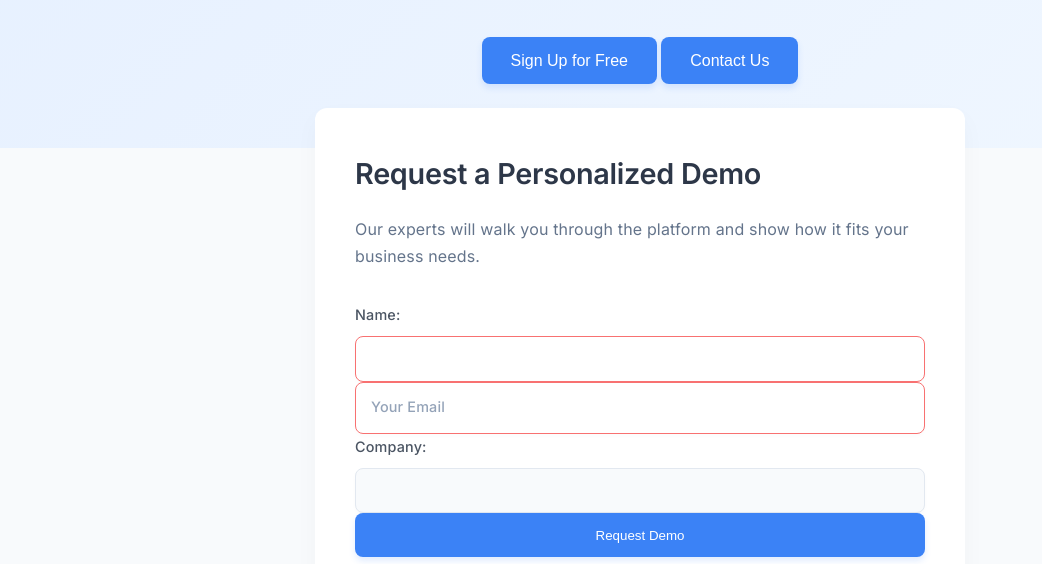
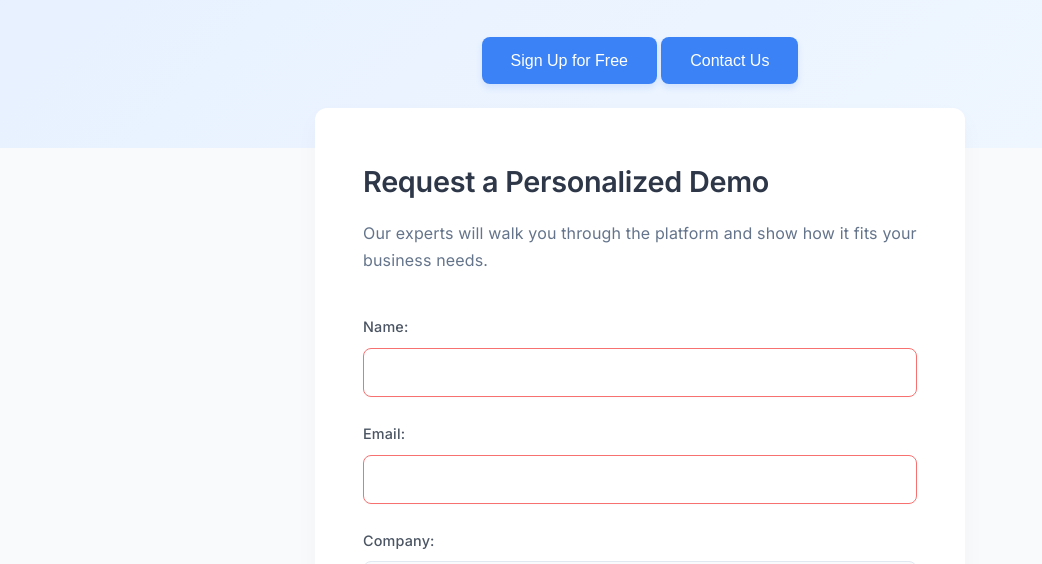
Before and after one commit to cecilialeung05/marketing-funnel-demo, a plain HTML site: page index.html in a window 1280 px wide. Shown: the part 208-772 px from the top of the page, without its empty margins (0-1042 px from the left). Drawn offline with Linux system fonts and the light colour scheme.

Commit message:
make minor spacing adjustments

```diff
--- a/index.html
+++ b/index.html
@@ -29,18 +29,18 @@
             </div>
         </div>
     </div>
+
     <div class="container">
         <h2>Request a Personalized Demo</h2>
         <p>Our experts will walk you through the platform and show how it fits your business needs.</p>
+
 
         <form id="contactForm" class="demo-form">
             <label for="name">Name:</label>
             <input type="text" name="name" id="name" required />
 
-            <div class="floating-label">
-                <input type="email" id="email" name="email" placeholder="Your Email" required>
-                <label for="email">Your Email</label>
-            </div>
+            <label for="email">Email:</label>
+            <input type="email" name="email" id="email" required />
 
             <label for="company">Company:</label>
             <input type="text" name="company" id="company" />
--- a/styles.css
+++ b/styles.css
@@ -62,7 +62,7 @@ body {
   max-width: 650px;
   margin: -2.5rem auto 3rem;
   background: #fff;
-  padding: 2.5rem;
+  padding: 3rem;
   border-radius: 12px;
   box-shadow: 0 10px 25px rgba(0,0,0,0.03);
   position: relative;
@@ -76,11 +76,11 @@ body {
   color: #2d3748;
   text-align: left;
   letter-spacing: -0.01em;
-  margin-bottom: 1rem;
+  margin-bottom: 0.75rem;
 }
 
 .container p {
-  margin-bottom: 2rem;
+  margin-bottom: 2.5rem;
   color: #64748b;
   line-height: 1.7;
 }
@@ -110,7 +110,8 @@ form button[type="submit"] {
   width: 100%;
   background-color: #3b82f6;
   color: white;
-  padding: 0.9rem 1.5rem;
+  padding: 1rem 1.5rem;
+  margin-top: 0.5rem;
   border: none;
   border-radius: 8px;
   cursor: pointer;
@@ -127,7 +128,7 @@ form button[type="submit"]:hover {
 
 .demo-form {
   background: white;
-  margin: 1.5rem 0;
+  margin: 0 0 2rem;
 }
 
 .form-group {
@@ -141,31 +142,32 @@ form button[type="submit"]:hover {
   font-weight: 500;
   color: #4b5563;
   font-size: 0.9rem;
-  transition: all 0.2s ease;
+  transition: color 0.2s ease;
 }
 
 .demo-form input {
   width: 100%;
-  padding: 0.8rem 1rem;
-  margin-bottom: 0;
+  padding: 0.9rem 1rem;
+  margin-bottom: 1.5rem;
   border: 1px solid #e2e8f0;
   border-radius: 8px;
   font-size: 1rem;
-  transition: all 0.3s ease;
+  transition: all 0.2s cubic-bezier(0.4, 0, 0.2, 1);
   background-color: #f8fafc;
-  box-shadow: 0 2px 4px rgba(0, 0, 0, 0.02);
+  box-shadow: 0 1px 2px rgba(0, 0, 0, 0.02);
 }
 
 .demo-form input:focus {
   outline: none;
   border-color: #3b82f6;
-  box-shadow: 0 0 0 3px rgba(59, 130, 246, 0.1);
+  box-shadow: 0 0 0 2px rgba(59, 130, 246, 0.08);
   background-color: #fff;
+  transform: translateY(-1px);
 }
 
 #pricingLink {
   display: inline-block;
-  margin-top: 1.5rem;
+  margin-top: 2rem;
   text-decoration: none;
   color: #3b82f6;
   font-weight: 500;
@@ -327,7 +329,16 @@ form button[type="submit"]:hover {
   }
 
   .container {
-    padding: 2rem;
+    padding: 2.5rem;
+    margin: -2rem auto 2.5rem;
+  }
+
+  .demo-form input {
+    margin-bottom: 1.25rem;
+  }
+
+  .container p {
+    margin-bottom: 2rem;
   }
 }
 
@@ -416,7 +427,7 @@ form button[type="submit"]:disabled {
 @keyframes fadeIn {
   from {
     opacity: 0;
-    transform: translateY(8px);
+    transform: translateY(4px);
   }
   to {
     opacity: 1;
@@ -460,32 +471,7 @@ form button[type="submit"]:active {
 }
 
 .floating-label {
-  position: relative;
-}
-
-.floating-label input {
-  padding: 1rem;
-}
-
-.floating-label label {
-  position: absolute;
-  top: 0.8rem;
-  left: 1rem;
-  margin: 0;
-  transition: all 0.25s ease;
-  pointer-events: none;
-  color: #94a3b8;
-}
-
-.floating-label input:focus + label,
-.floating-label input:not(:placeholder-shown) + label {
-  transform: translateY(-1.4rem) scale(0.85);
-  color: #3b82f6;
-  font-weight: 500;
-}
-
-.floating-label input::placeholder {
-  color: transparent;
+  display: none;
 }
 
 html {
```
